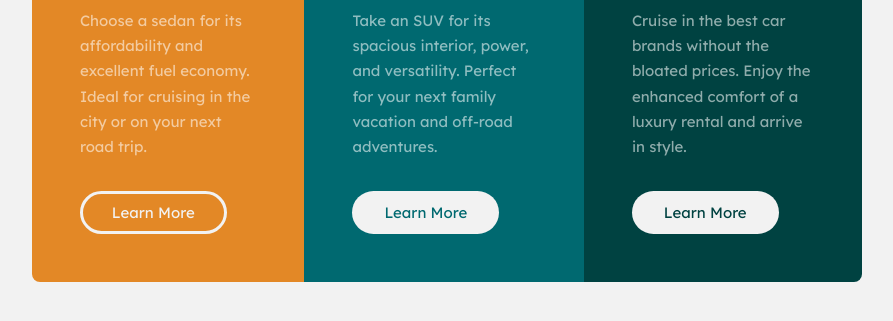
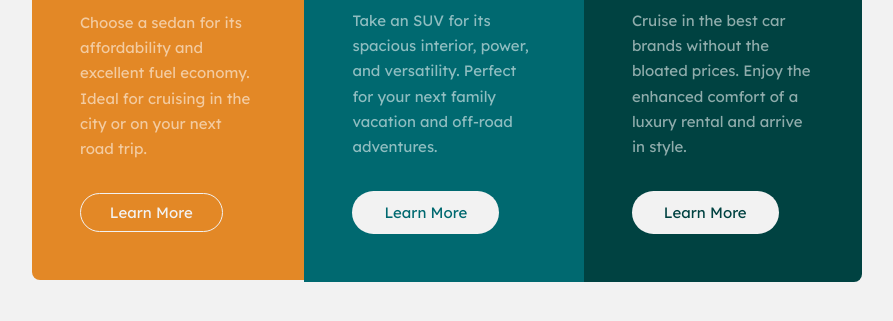
Before and after one commit to aeposten/3-column-card, a plain HTML site: page index.html in a window 1280 px wide. In both pictures the pointer is over the button 346 px from the left and 567 px from the top of the page. Shown: the part 355-676 px from the top of the page, without its empty margins (193-1086 px from the left). Drawn offline with Linux system fonts and the light colour scheme.

Commit message:
Edited buttons

```diff
--- a/styles.css
+++ b/styles.css
@@ -91,7 +91,7 @@ h1 {
 .learn-btn:hover,
 .learn-btn:focus {
     padding: 0.6em 1.93em;
-    border: 0.2em solid var(--ltgray);
+    border: 0.1em solid var(--ltgray);
     background-color: transparent;
     color: var(--ltgray)
 }
```
